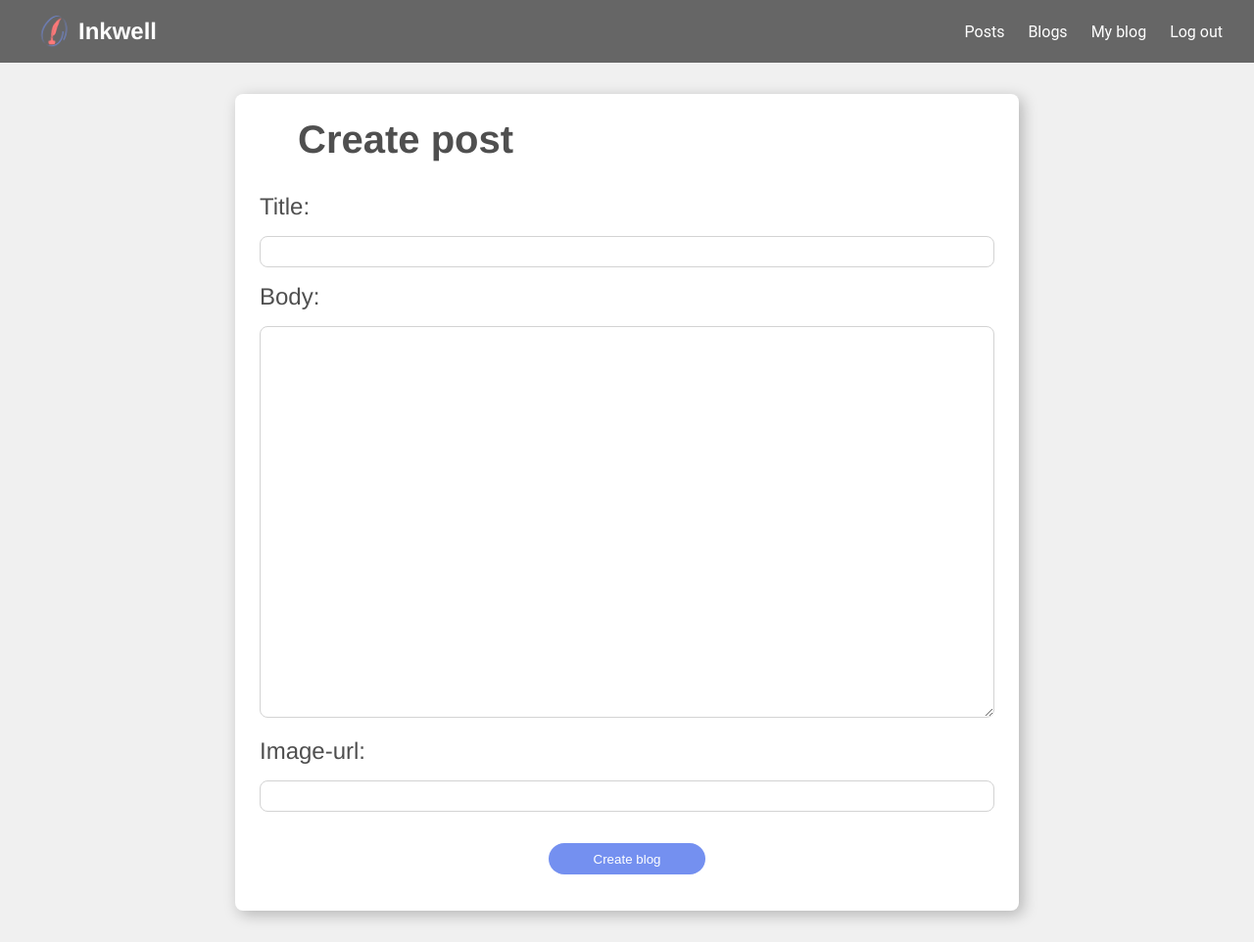
After one commit to TristanRedrose/Inkwell, a Django app: page /create_post in a window 1280 px wide. The commit adds this page. Shown: the whole page at 98% size. Run offline with Django 4.2, Linux system fonts and the light colour scheme; a user stored in the database is signed in.

Commit message:
made create post html

```diff
--- a/main/static/main/styles.css
+++ b/main/static/main/styles.css
@@ -15,7 +15,7 @@ h2 {
     font-family: Montserrat, "Helvetica Neue", Helvetica, sans-serif;
 }
 
-h3 {
+h3, label {
     color: #4F4F4F;
     font-size: 24px;
     font-family: Montserrat, "Helvetica Neue", Helvetica, sans-serif;
@@ -265,7 +265,7 @@ p {
 }
 
 .login-button:active {
-    color: #e94d4d;
+    color: lightgreen;
 }
 
 .link-box {
@@ -309,7 +309,7 @@ p {
     margin-left: 64px;
 }
 
-.input-div {
+.input-div, .post-input-div {
     display: flex;
     align-items: center;
     margin-top: 24px;
@@ -502,3 +502,122 @@ p {
     font-size: 16px;
     padding: 8px 16px;
 }
+
+.side-div {
+    border-left: 1px solid #666666;
+}
+
+.search-form {
+    width: 156px;
+    height: 32px;
+    margin-left: 32px;
+    border-radius: 16px;
+    border: 1px #D3D3D3 solid;
+    padding: 8px 16px;
+    box-sizing: border-box;
+    font-size: 16px;
+    font-family: Roboto, "Helvetica Neue", Helvetica, sans-serif;
+    box-shadow: 4px 4px 15px rgba(0, 0, 0, 0.25);
+}
+
+#make, #edit {
+    display: flex;
+    justify-content: center;
+    align-items: center;
+    background-color: #7490F0;
+    border-radius: 16px;
+    width: 156px;
+    height: 32px;
+    box-sizing: border-box;
+    margin-left: 32px;
+    margin-top: 16px;
+}
+
+#make:hover {
+    background-color: lightgreen;
+}
+
+#edit {
+    background-color: #e94d4d;
+}
+
+#edit:hover {
+    background-color: lightgreen;
+}
+
+#make > p, #edit > p  {
+    margin: 0px;
+    font-family: Roboto, "Helvetica Neue", Helvetica, sans-serif;
+    color: white;
+}
+
+.post-body-area {
+    width: 500px;
+    height: 500px;
+}
+
+.post-input-div {
+    width: 700px;
+}
+
+#create-post-div {
+    margin: 32px 0px;
+    width: 800px;
+    height: 834px;
+    background-color: white;
+    align-self: center;
+    border-radius: 8px;
+    box-shadow: 4px 4px 15px rgba(0, 0, 0, 0.25);
+}
+
+#post-form {
+    width: 100%;
+    height: 776px;
+    display: flex;
+    flex-direction: column;
+    align-items: center;
+    margin: 16px 0px;
+}
+
+.post-label {
+    margin: 16px 0px;
+}
+
+.post-input, .post-input-area {
+    width: 750px;
+    height: 32px;
+    border-radius: 8px;
+    border: 1px lightgrey solid;
+    font-family: Montserrat, "Helvetica Neue", Helvetica, sans-serif;
+    font-size: 16px;
+    box-sizing: border-box;
+    padding: 8px 16px;
+}
+
+.post-input-area {
+    height: 400px;
+}
+
+#post-button-div {
+    margin: 32px 0px;
+    display: flex;
+    justify-content: center;
+}
+
+#post-button {
+    width: 160px;
+    height: 32px;
+    color: white;
+    background-color: #7490F0;
+    border-radius: 32px;
+    border: none;
+    box-sizing: border-box;
+}
+
+#post-button:hover {
+    background-color:#e94d4d;
+}
+
+#post-button:active {
+    background-color:lightgreen;
+}
--- /dev/null
+++ b/main/templates/main/create_post.html
@@ -0,0 +1,31 @@
+{% extends "main/layout.html" %}
+{% load static %}
+
+{% block body %}
+    <div class="main-body">
+        <div id="create-post-div">
+            <div class="title-div">
+                <h1>Create post</h1>
+            </div>
+            <div id="post-form">
+                <form action="{% url 'create_post' %}">
+                    <div class="post-label">
+                        <label  for="title">Title:<label>
+                    </div>
+                    <input class="post-input" type="text" name="title">
+                    <div class="post-label">
+                        <label class="post-label" for="body">Body:<label>
+                    </div>
+                    <textarea class="post-input-area" type="text" name="body"></textarea>
+                    <div class="post-label">
+                    <label class="post-label" for="image">Image-url:<label>
+                    </div>
+                    <input class="post-input" type="url" name="image">
+                    <div id="post-button-div">
+                    <input id="post-button"  type="submit" value="Create blog">
+                    </div>
+                </form>
+            </div>
+        </div>
+    </div>
+{% endblock %}
--- a/main/urls.py
+++ b/main/urls.py
@@ -8,4 +8,5 @@ urlpatterns = [
     path("register", views.register, name="register"),
     path("logout", views.log_out, name="logout"),
     path("create_blog", views.create_blog_view, name="create_blog"),
+    path("create_post", views.create_post, name="create_post"),
 ]
--- a/main/views.py
+++ b/main/views.py
@@ -98,3 +98,7 @@ def create_blog_view(request):
         return render (request, "main/my_blog.html", {
             "blog": blog
         })
+
+@login_required
+def create_post(request):
+    return render(request,"main/create_post.html")
```
Also changed, not shown: main/templates/main/my_blog.html (+15 -0 lines), db.sqlite3.
